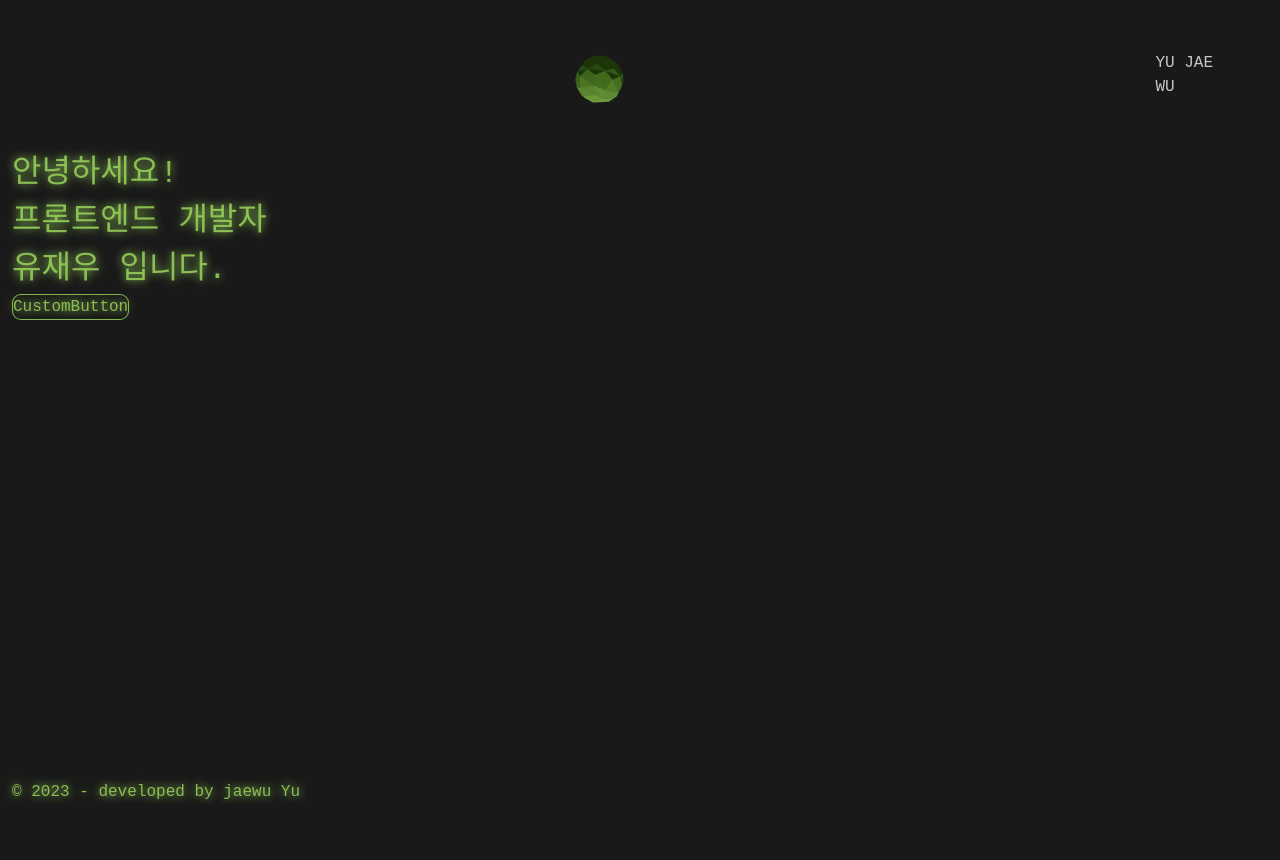
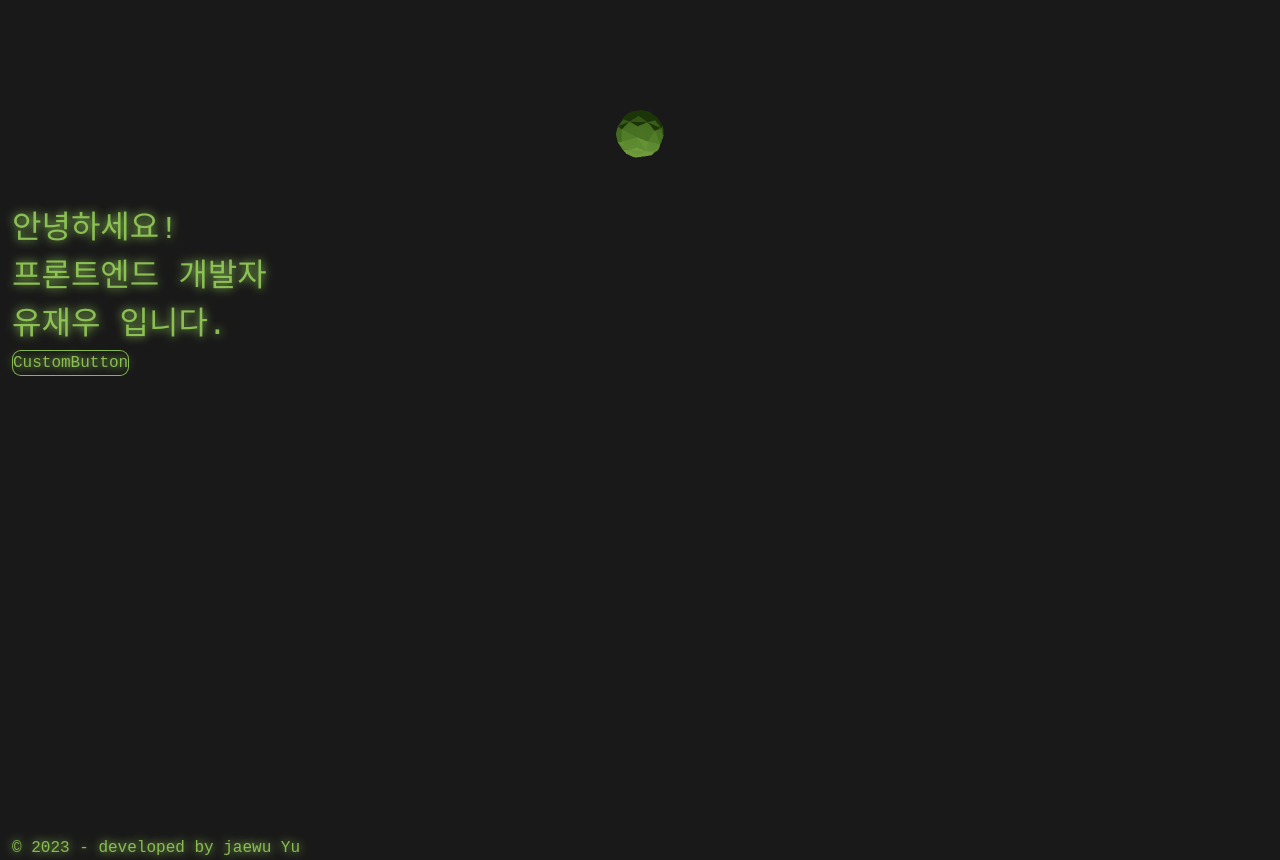
Before and after one commit to doraeza/portfolio, a React (Vite) app in the folder portfolio/: page / in a window 1280 px wide. Before the commit the page ends 804 px from the top, so only its background shows below. Built offline with nearby package versions, Linux system fonts and the light colour scheme; a web font is replaced by a local one.

Commit message:
three prac4

```diff
--- a/portfolio/src/components/canvas/Ball.tsx
+++ b/portfolio/src/components/canvas/Ball.tsx
@@ -4,7 +4,7 @@ const Ball = () => {
     // const [decal] = useTexture([props.imgUrl]);
 
     return (
-      <Float speed={3} rotationIntensity={2} floatIntensity={3}>
+      <Float speed={3} rotationIntensity={1} floatIntensity={2}>
         <directionalLight position={[0, 0, 0.1]} />
         <ambientLight intensity={0.25} />
         <mesh castShadow receiveShadow scale={1.2}>
--- a/portfolio/src/components/layout/header/index.tsx
+++ b/portfolio/src/components/layout/header/index.tsx
@@ -5,11 +5,9 @@ import BallCanvas from "../../canvas";
 const Header: React.FC = () => {
 
   return (
-    <div >
-      <div className="headline">
+    <div className="headline">
+      <div className="w-28 h-28">
           <BallCanvas />
-          <h1 >YU JAE WU</h1>
-
       </div>
     </div>
   );
--- a/portfolio/src/pages/App.tsx
+++ b/portfolio/src/pages/App.tsx
@@ -10,7 +10,6 @@ function App() {
       <div className='DescBig'>프론트엔드 개발자 </div>
       <div className='DescBig'>유재우 입니다.</div>
       <div className="flex flex-wrap justify-center gap-10 mt-14">
-
       </div>
       {/* add laning contents */}
       <CustomButton text="CustomButton"/>
--- a/portfolio/src/styles/globals.css
+++ b/portfolio/src/styles/globals.css
@@ -15,11 +15,11 @@ body {
     padding: 2em;
   }
   .headline {
-    padding-left: 32px;
-    padding-right: 32px;
     display: flex;
-    justify-content: space-between;
-    align-items: center;
+    margin-top: 3.5rem;
+    flex-wrap: wrap;
+    justify-content: center;
+    gap: 2.5rem;
   }
   .threeIcon {
   }
```
